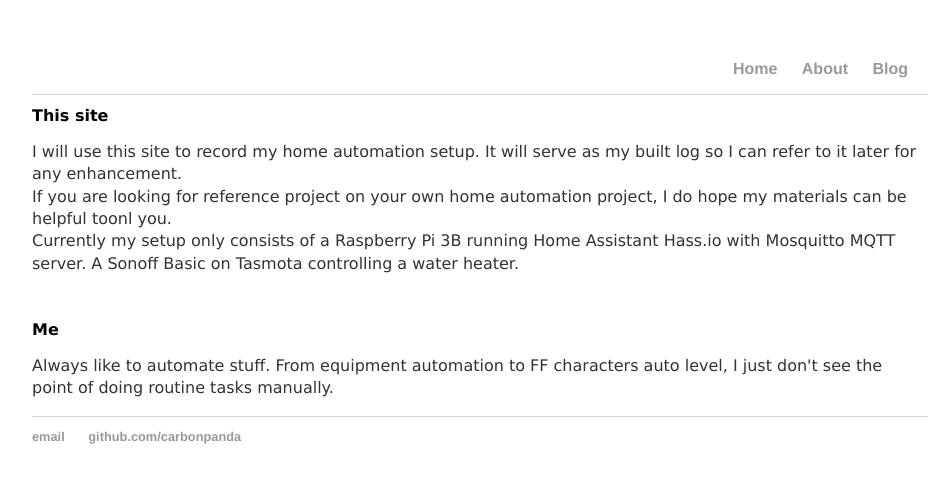
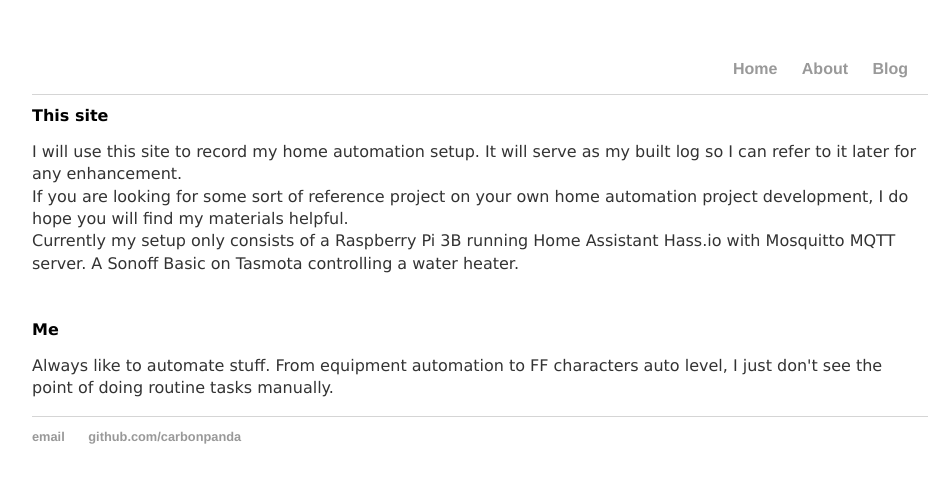
Before and after one commit to carbonpanda/carbonpanda.github.io, a Jekyll site: the page built from about/index.html, in a window 1280 px wide. Shown: the top 483 px of the page, without its empty margins (160-1104 px from the left). Built offline with Jekyll 4.4.1, drawn with Linux system fonts in a browser that asks for light colours.

Commit message:
Update index.html

```diff
--- a/about/index.html
+++ b/about/index.html
@@ -5,7 +5,7 @@ title: CarbonPanda - About CarbonPanda
 <div class="blurb">
 	<h1>This site</h1>
 	<p>I will use this site to record my home automation setup. It will serve as my built log so I can refer to it later for any enhancement.<br>
-	If you are looking for reference project on your own home automation project, I do hope my materials can be helpful toonl you.<br>
+	If you are looking for some sort of reference project on your own home automation project development, I do hope you will find my materials helpful.<br>
 	Currently my setup only consists of a Raspberry Pi 3B running Home Assistant Hass.io with Mosquitto MQTT server. A Sonoff Basic on Tasmota controlling a water heater.</p><br>
   	<h1>Me</h1>
   	<p>Always like to automate stuff. From equipment automation to FF characters auto level, I just don't see the point of doing routine tasks manually.</p>
```
